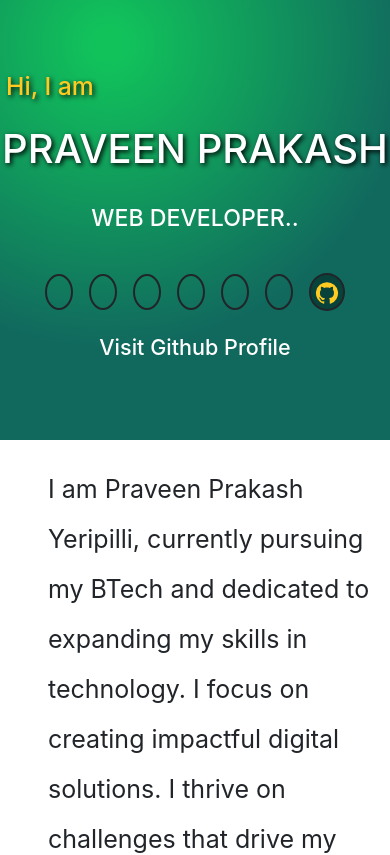
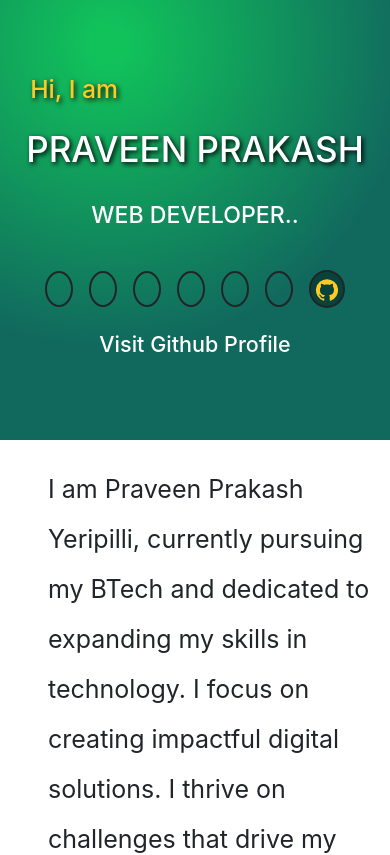
Before and after one commit to mrtranquil/portfolio, a React (Create React App) app: page / in a window 390 px wide. Shown: the top 855 px of the page. Built offline with nearby package versions, Linux system fonts and the light colour scheme; some icons are missing.

Commit message:
small change

```diff
--- a/src/components/AboutSection.js
+++ b/src/components/AboutSection.js
@@ -49,7 +49,7 @@
         <div className=' d-flex justify-content-center justify-content-md-start   col-12   align-items-center' style={{height:'440px'}}>
         <div className='col-md-2' >
         </div>
-          <div className='p-lg-3  pt-lg-5'>
+          <div className='p-lg-3 px-4  pt-lg-5'>
             <h2 className='mb-4 ms-1' style={{textShadow:' 2px 2px 5px rgba(15, 12, 0, 1)' ,color:'rgba(255, 202, 34, 1)'}}>Hi, I am</h2>
             <h1 className='text-white mb-0 nametitle ' style={{ textShadow:' 2px 2px 5px rgba(0, 0, 0, 1)' }}>PRAVEEN PRAKASH</h1>
 
--- a/src/index.css
+++ b/src/index.css
@@ -43,7 +43,7 @@
 @media only screen and (max-width:500px){
 
     .nametitle{
-        font-size: 40px !important;
+        font-size: 35px !important;
     }
 
 }
```
